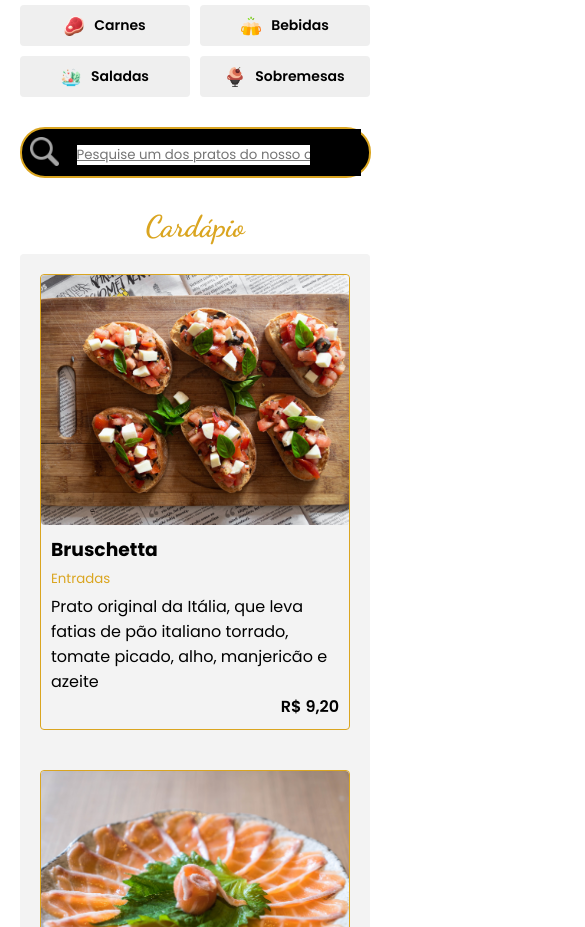
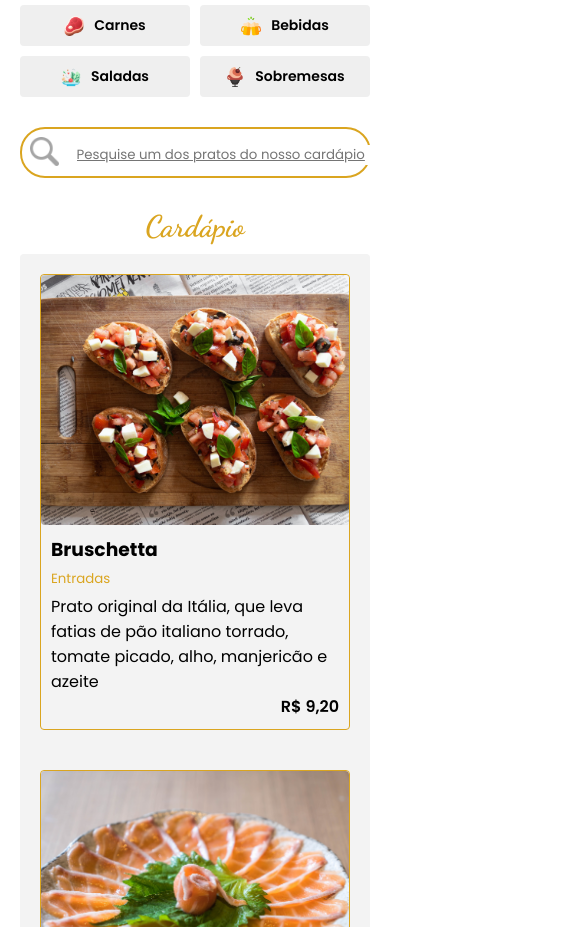
Before and after one commit to Nogmi81/React, a Next.js app in the folder cardapio-restaurante/: page / in a window 390 px wide. Shown: the part 940-1867 px from the top of the page, 585 px wide, since content can reach past the window. Built offline with nearby package versions, Linux system fonts and the light colour scheme.

Commit message:
Update CampoDeBusca.module.css

```diff
--- a/cardapio-restaurante/src/app/componentes/CampoDeBusca/CampoDeBusca.module.css
+++ b/cardapio-restaurante/src/app/componentes/CampoDeBusca/CampoDeBusca.module.css
@@ -33,15 +33,9 @@
 @media (max-width: 550px) {
   .container {
     max-width: 90vw;
-    background-color: black;
   }
 
   .campoBusca{
-    max-width: 85%;
-    background-color: black;
-  }
-
-  .campoBusca input{
-    max-width: 85%;
+    max-width: 95%;
   }
 }
```
